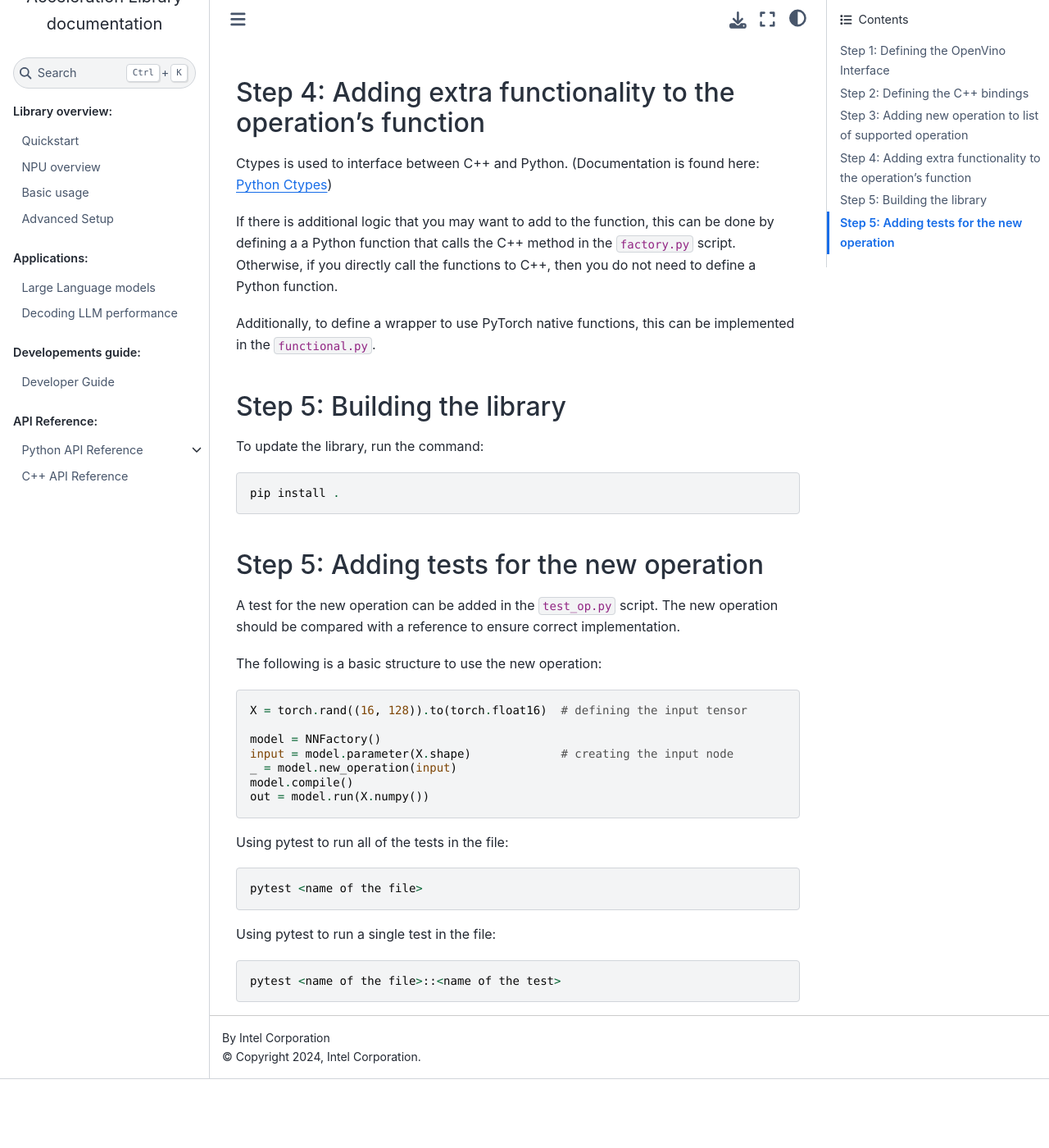
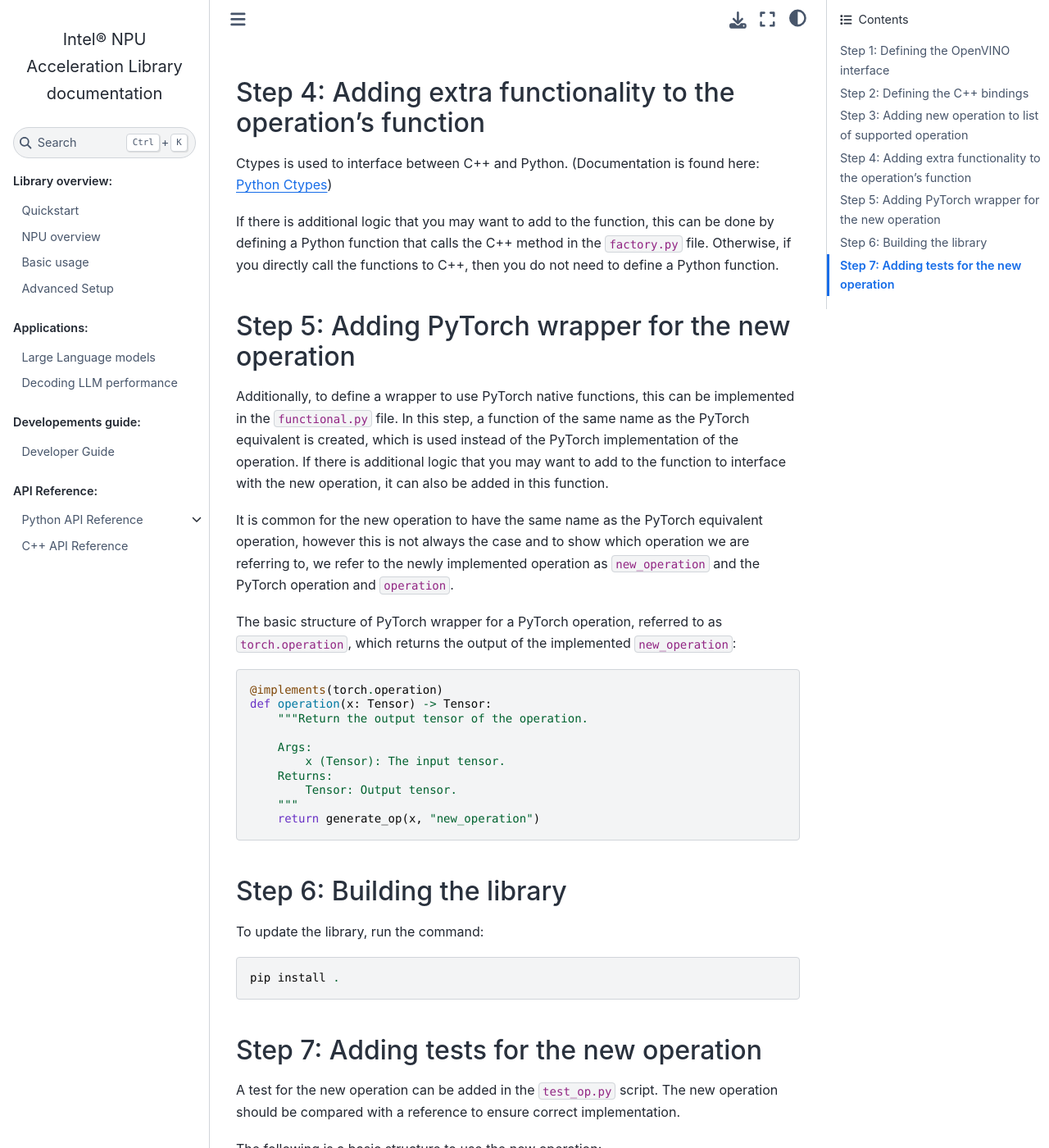
Before and after one commit to intel/intel-npu-acceleration-library, a Sphinx documentation site: the page built from docs/source/adding_operations.md, in a window 1280 px wide and 1400 px high, scrolled down 1366 px. Shown: the whole window at 82% size. Built offline with Sphinx 7.4.7 and the Sphinx Book theme 1.1.4, drawn with Linux system fonts in a browser that asks for light colours; pages that are not in the unit, such as notebooks, are missing from menus; before the commit the page ends 2682 px from its top, so only the background shows below that; some of the changed text lies outside the part shown.

Commit message:
Update to new operation doc

````diff
--- a/docs/source/adding_operations.md
+++ b/docs/source/adding_operations.md
@@ -4,9 +4,9 @@ This document outlines the process for integrating a new operation into the exis
 
 An example of implementing new operations can be found here: [Implementing reduce operations](https://github.com/intel/intel-npu-acceleration-library/commit/4f17015a75c146fe8d569ac71a2e2a0a960fc652)
 
-## Step 1: Defining the OpenVino Interface
+## Step 1: Defining the OpenVINO interface
 
-The first step is defining the call to the OpenVino method of the new operation through the OpenVINO Runtime C++ API. This is done in the `nn_factory.h` script. In this script, a new operation is created by inferfacing with the OpenVino operation. This includes specifying input and output parameters, and data types of the operation's interface and then calling and returning the OpenVINO method. The interface should align with the library's existing design patterns and naming conventions.
+The first step is defining the call to the OpenVino method of the new operation through the OpenVINO Runtime C++ API. This is done in the `nn_factory.h` header. In this file, a new operation is created by interfacing with the OpenVINO operation. This includes specifying input and output parameters, and data types of the operation's interface and then calling and returning the OpenVINO method. The interface should align with the library's existing design patterns and naming conventions.
 
 A simple example of defining a new operation:
 ```
@@ -18,7 +18,7 @@ ov::op::Op* new_operation(ov::op::Op* input) {
 ```
 ## Step 2: Defining the C++ bindings
 
-The next step is defining the C++ binding in the `binding.cpp` script. This is the method that will be called in Python. This method has the operation's input node as a parameter and additional argmuments of the operation are defined in the method.
+The next step is defining the C++ binding in the `binding.cpp` source file. This is the method that will be called in Python. This method has the operation's input node as a parameter and additional arguments of the operation are defined in the method.
 
 An example of defining the binding:
 ```
@@ -38,19 +38,35 @@ The information of the new operation that must be provided is:
 ## Step 4: Adding extra functionality to the operation's function
 Ctypes is used to interface between C++ and Python. (Documentation is found here: [Python Ctypes](https://docs.python.org/3/library/ctypes.html))
 
-If there is additional logic that you may want to add to the function, this can be done by defining a
-a Python function that calls the C++ method in the `factory.py` script.
+If there is additional logic that you may want to add to the function, this can be done by defining a Python function that calls the C++ method in the `factory.py` file.
 Otherwise, if you directly call the functions to C++, then you do not need to define a Python function.
 
-Additionally, to define a wrapper to use PyTorch native functions, this can be implemented in the `functional.py`.
+## Step 5: Adding PyTorch wrapper for the new operation
+Additionally, to define a wrapper to use PyTorch native functions, this can be implemented in the `functional.py` file. In this step, a function of the same name as the PyTorch equivalent is created, which is used instead of the PyTorch implementation of the operation.
+If there is additional logic that you may want to add to the function to interface with the new operation, it can also be added in this function.
 
-## Step 5: Building the library
+It is common for the new operation to have the same name as the PyTorch equivalent operation, however this is not always the case and to show which operation we are referring to, we refer to the newly implemented operation as `new_operation` and the PyTorch operation and `operation`.
+
+The basic structure of PyTorch wrapper for a PyTorch operation, referred to as `torch.operation`, which returns the output of the implemented `new_operation`:
+```
+@implements(torch.operation)
+def operation(x: Tensor) -> Tensor:
+    """Return the output tensor of the operation.
+
+    Args:
+        x (Tensor): The input tensor.
+    Returns:
+        Tensor: Output tensor.
+    """
+    return generate_op(x, "new_operation")
+```
+## Step 6: Building the library
 To update the library, run the command:
 ```
 pip install .
 ```
 
-## Step 5: Adding tests for the new operation
+## Step 7: Adding tests for the new operation
 A test for the new operation can be added in the `test_op.py` script. The new operation should be compared with a reference to ensure correct implementation.
 
 The following is a basic structure to use the new operation:
@@ -59,7 +75,7 @@ X = torch.rand((16, 128)).to(torch.float16)  # defining the input tensor
 
 model = NNFactory()
 input = model.parameter(X.shape)             # creating the input node
-_ = model.new_operation(input)
+_ = model.new_operation(input)               # _ = torch.operation(input) is equivalent if using the PyTorch wrapper
 model.compile()
 out = model.run(X.numpy())
 ```
````
